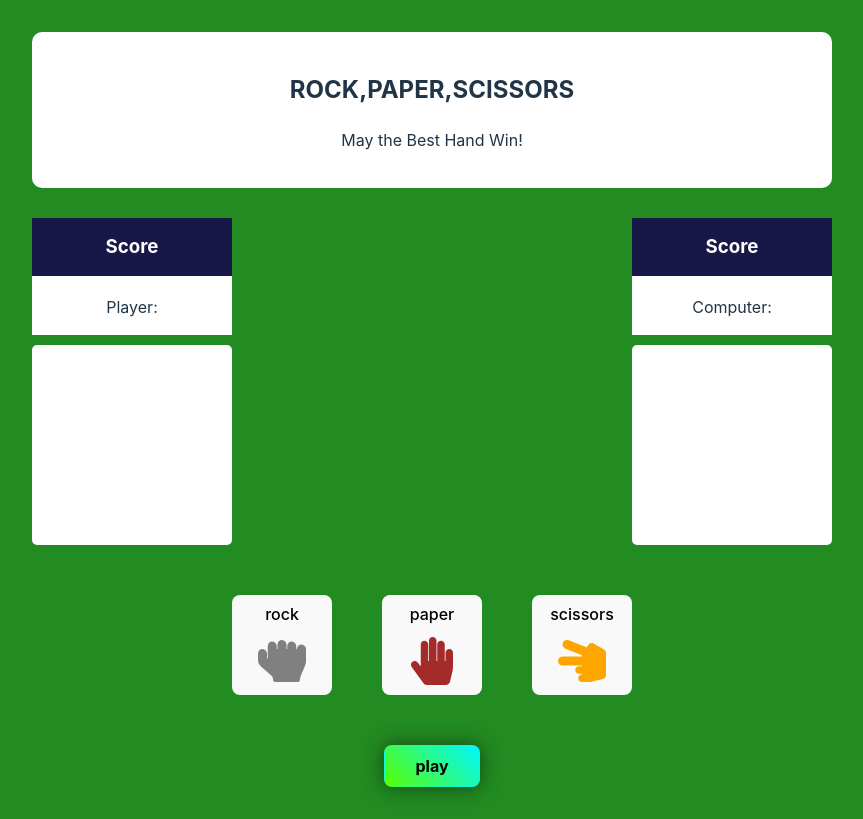
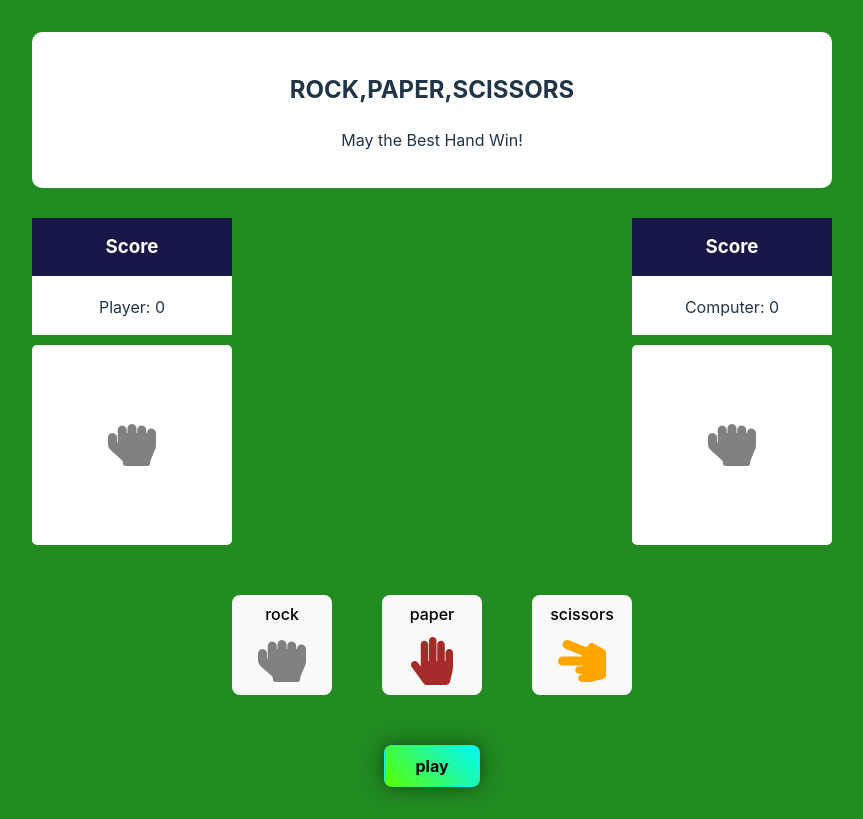
Before and after one commit to dedanmsafari/typescript-rps, a React (Vite) app: page / in a window 1280 px wide. Shown: the whole page, without its empty margins (208-1071 px from the left). Built offline with nearby package versions, Linux system fonts and the light colour scheme.

Commit message:
score and result change

```diff
--- a/src/sections/ScoreAndResults.tsx
+++ b/src/sections/ScoreAndResults.tsx
@@ -2,11 +2,23 @@ import styles from "./ScoreAndResults.module.css";
 import { useHand } from "../context/options.context";
 import { useState, useEffect } from "react";
 import { RunTimerOption } from "../actions/OptionActions";
+import checkWinner from "../utils/functions/checkWinner";
 
 const ScoreAndResults = () => {
   const [timer, setTimer] = useState<number>(3);
-  const { dispatch, state } = useHand();
-  const { runTimer } = state;
+  const { dispatch, state, options } = useHand();
+  const {
+    runTimer,
+    playerHand,
+    computerHand,
+    score: { player, computer },
+  } = state;
+
+  const playerHandIcon = options[playerHand].icon;
+  const playerHandName = options[playerHand].name;
+
+  const computerHandIcon = options[computerHand].icon;
+  const computerHandName = options[computerHand].name;
 
   useEffect(() => {
     if (runTimer) {
@@ -25,29 +37,32 @@ const ScoreAndResults = () => {
     if (timer === 0) {
       setTimer(3);
       dispatch(RunTimerOption);
+      checkWinner(dispatch, playerHandName, computerHandName);
     }
-  }, [timer, dispatch]);
+  }, [timer, dispatch, playerHandName, computerHandName]);
 
   return (
     <>
       <div className={styles.scoreCtn}>
         <div className={styles.score}>
           <h3>Score</h3>
-          <p>Player:</p>
+          <p>Player: {player}</p>
         </div>
         <div className={styles.score}>
           <h3>Score</h3>
-          <p>Computer:</p>
+          <p>Computer: {computer}</p>
         </div>
       </div>
       <div className={styles.results}>
-        <div className={styles.playerHand}></div>
+        <div className={styles.playerHand}>{!runTimer && playerHandIcon}</div>
         <div className={styles.midCol}>
           <p data-testid="timer" className={styles.timer}>
             {runTimer && timer}
           </p>
         </div>
-        <div className={styles.computerHand}></div>
+        <div className={styles.computerHand}>
+          {!runTimer && computerHandIcon}
+        </div>
       </div>
     </>
   );
```
